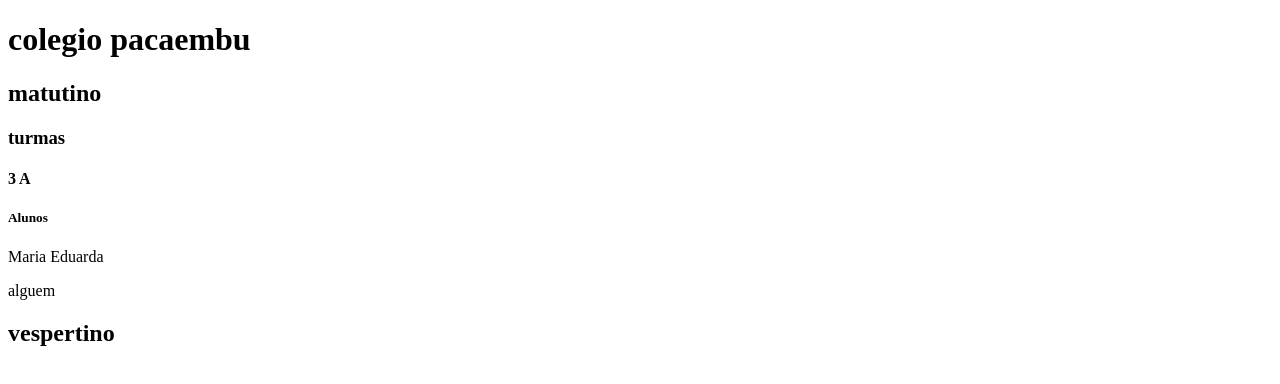
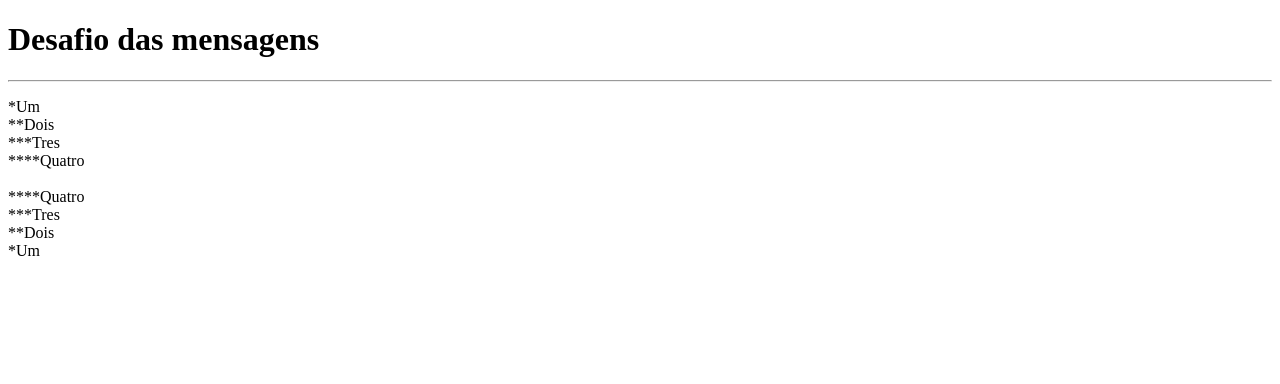
Before and after one commit to mariaeduardadias/matematica2, a plain HTML site: page index.html in a window 1280 px wide. Drawn offline with Linux system fonts and the light colour scheme.

Commit message:
Add files via upload

```diff
--- a/index.html
+++ b/index.html
@@ -4,16 +4,22 @@
     <meta charset="UTF-8">
     <meta http-equiv="X-UA-Compatible" content="IE=edge">
     <meta name="viewport" content="width=device-width, initial-scale=1.0">
-    <title>hierarquia de titulos</title>
+    <title>Desafio</title>
 </head>
 <body>
- <h1>colegio pacaembu</h1>
-   <h2>matutino</h2>
-     <h3>turmas</h3>
-     <h4>3 A</h4>
-     <H5>Alunos</H5>
-     <p>Maria Eduarda</p>
-     <p>alguem</p>
-<h2>vespertino</h2>
+ <h1>Desafio das mensagens</h1>
+   <hr>
+
+   <p>*Um <br>
+      **Dois <br>
+       ***Tres<br>
+        ****Quatro<br>
+        <br>
+
+
+          ****Quatro<br>
+        ***Tres<br>
+      **Dois<br>
+     *Um<br>
 </body>
 </html>
```
